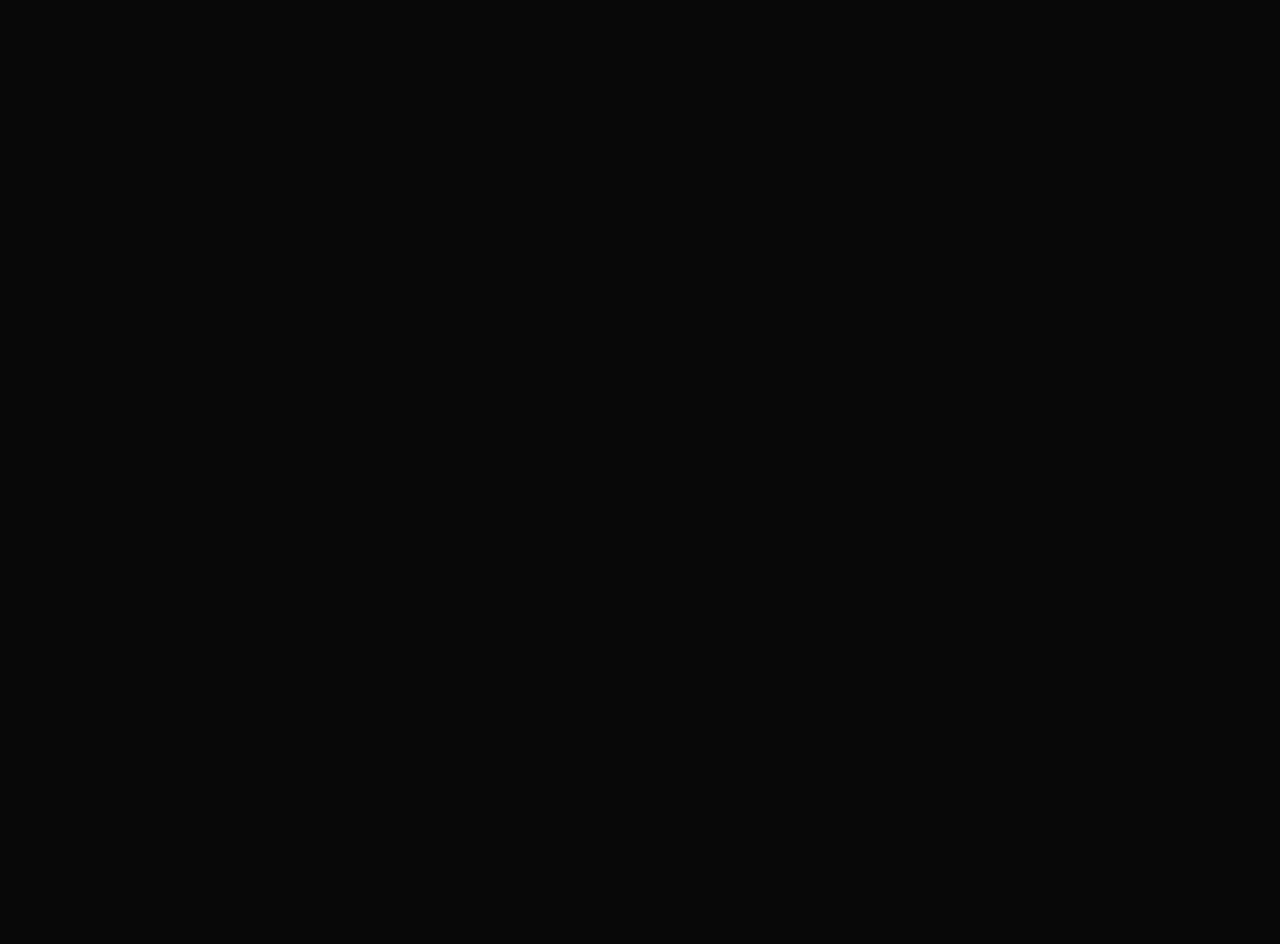
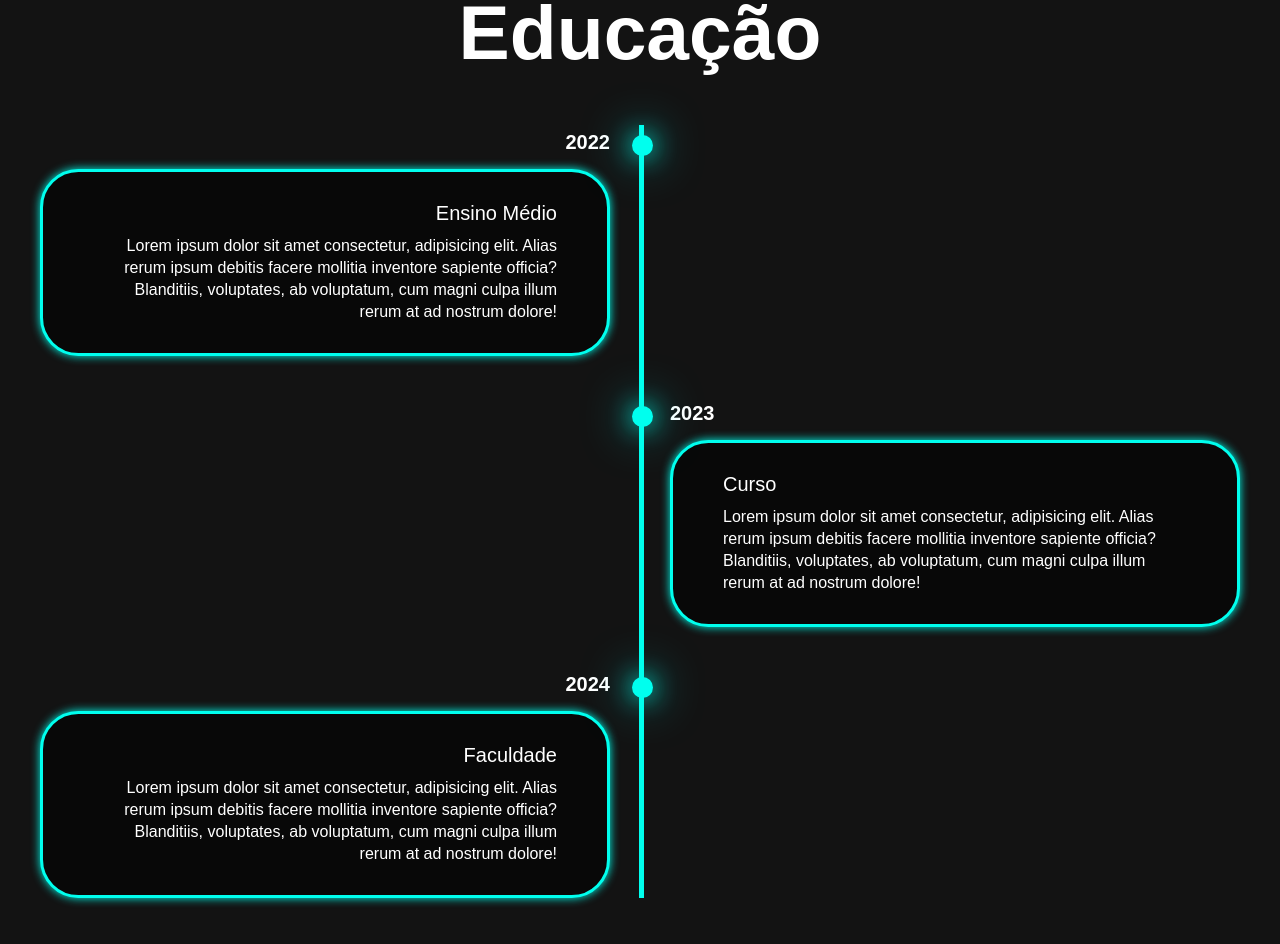
Before and after one commit to AnthonyAmaz3d/portfolio, a React (Vite) app: page / in a window 1280 px wide. Shown: the part 960-1904 px from the top of the page. Before the commit the page ends 800 px from the top, so only its background shows below. Built offline with nearby package versions, Linux system fonts and the light colour scheme.

Commit message:
criando a seção educação

```diff
--- a/src/App.jsx
+++ b/src/App.jsx
@@ -1,5 +1,6 @@
 import Header from './components/Header/header'
 import Section from './components/Home/home'
+import Education from './components/Education/education'
 import './App.css'
 
 function App() {
@@ -7,6 +8,7 @@ function App() {
     <>
     <Header/>
     <Section/>
+    <Education/>
     </>
   )
 }
--- /dev/null
+++ b/src/components/Education/education.jsx
@@ -0,0 +1,48 @@
+import './main.css'
+
+const Education = () => {
+    return(
+        <section className="education" id="education">
+            <h2 className='heading'>Educação</h2>
+
+            <div className="timeline-items">
+
+                <div className="timeline-item">
+                    <div className="timeline-dot"></div>
+                        <div className="timeline-date">2022</div>
+                        <div className="timeline-content">
+                            <h3>Ensino Médio</h3>
+                            <p>Lorem ipsum dolor sit amet consectetur, adipisicing elit.
+                            Alias rerum ipsum debitis facere mollitia inventore sapiente officia? Blanditiis,
+                            voluptates, ab voluptatum, cum magni culpa illum rerum at ad nostrum dolore!</p>
+                        </div>
+                </div>
+
+                <div className="timeline-item">
+                    <div className="timeline-dot"></div>
+                        <div className="timeline-date">2023</div>
+                        <div className="timeline-content">
+                            <h3>Curso</h3>
+                            <p>Lorem ipsum dolor sit amet consectetur, adipisicing elit.
+                            Alias rerum ipsum debitis facere mollitia inventore sapiente officia? Blanditiis,
+                            voluptates, ab voluptatum, cum magni culpa illum rerum at ad nostrum dolore!</p>
+                        </div>
+                </div>
+
+                <div className="timeline-item">
+                    <div className="timeline-dot"></div>
+                        <div className="timeline-date">2024</div>
+                        <div className="timeline-content">
+                            <h3>Faculdade</h3>
+                            <p>Lorem ipsum dolor sit amet consectetur, adipisicing elit.
+                            Alias rerum ipsum debitis facere mollitia inventore sapiente officia? Blanditiis,
+                            voluptates, ab voluptatum, cum magni culpa illum rerum at ad nostrum dolore!</p>
+                        </div>
+                </div>
+
+            </div>
+        </section>
+    )
+}
+
+export default Education;
--- /dev/null
+++ b/src/components/Education/main.css
@@ -0,0 +1,111 @@
+.heading {
+    font-size: 8rem;
+    text-align: center;
+    margin: 5rem 0;
+}
+
+.education {
+    padding: 100px 15px;
+    background: var(--second-bg-color);
+}
+
+.education h2{
+    margin-bottom: 5rem;
+}
+
+.timeline-items {
+    max-width: 1200px;
+    margin: auto;
+    display: flex;
+    flex-wrap: wrap;
+    position: relative;
+}
+
+.timeline-items::before {
+    content: "";
+    position: absolute;
+    width: 5px;
+    height: 100%;
+    background-color: var(--main-color);
+    left: calc(50% - 1px);
+}
+
+.timeline-item {
+    margin-bottom: 40px;
+    width: 100%;
+    position: relative;
+}
+
+.timeline-item:last-child{
+    margin-bottom: 0;
+}
+
+.timeline-item:nth-child(odd){
+    padding-right: calc(50% + 30px);
+    text-align: right;
+}
+
+.timeline-item:nth-child(even){
+    padding-left: calc(50% + 30px);
+}
+
+.timeline-dot {
+    height: 21px;
+    width: 21px;
+    background-color: var(--main-color);
+    box-shadow: 0 0 25px var(--main-color),
+                0 0 50px var(--main-color);
+    position: absolute;
+    left: calc(50% - 8px);
+    border-radius: 50%;
+    top: 10px;
+}
+
+.timeline-date {
+    font-size: 20px;
+    font-weight: 800;
+    color: #ffff;
+    margin: 6px 0 15px;
+}
+
+.timeline-content {
+    background-color: var(--bg-color);
+    border: 3px solid var(--main-color);
+    padding: 30px 50px;
+    border-radius: 4rem;
+    box-shadow: 0 0 10px var(--main-color);
+    cursor: pointer;
+    transition: 0.3s ease-in-out;
+}
+
+.timeline-content:hover {
+    transform: scale(1.05);
+    box-shadow: 0 0 25px var(--main-color);
+}
+
+.timeline-content h3 {
+    font-size: 20px;
+    color: #ffff;
+    margin: 0 0 10px;
+    font-weight: 500;
+}
+
+.timeline-content p {
+    color: #ffff;
+    font-size: 16px;
+    font-weight: 300;
+    line-height: 22px;
+}
+
+::-webkit-scrollbar{
+    width: 15px;
+}
+
+::-webkit-scrollbar-thumb {
+    background-color: var(--main-color);
+}
+
+::-webkit-scrollbar-track {
+    background-color: var(--bg-color);
+    width: 50px;
+}
```
